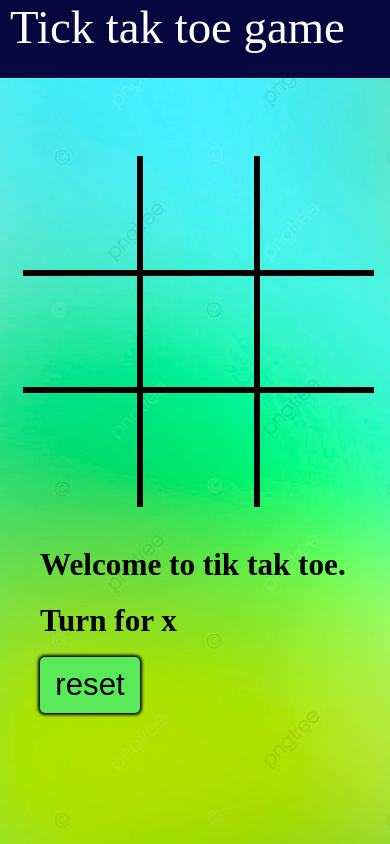
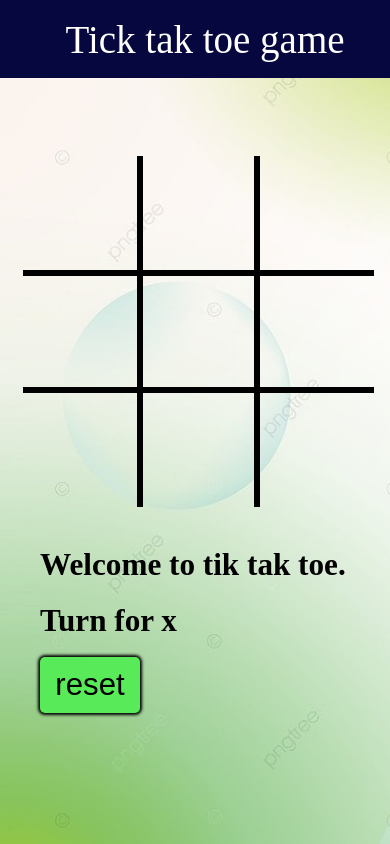
Before and after one commit to 1sanjaykumar/Tick-Tack-Toe-game, a plain HTML site: page index.html in a window 390 px wide. Drawn offline with Linux system fonts and the light colour scheme.

Commit message:
first commit

```diff
--- a/game.css
+++ b/game.css
@@ -96,7 +96,7 @@
   .body {
     width: 100%;
     height: 100%;
-    background-image: url(game.jpg);
+    background-image: url(game1.jpg);
     background-size: 170vw;
   }
 
@@ -107,10 +107,13 @@
     color: white;
     font-size: 2vw;
     padding-left: 10px;
+    display: flex;
+    justify-content: center;
+    align-items: center;
   }
 
   .header p {
-    font-size: 12vw;
+    font-size: 10vw;
   }
 
   .gamecontainer {
```
